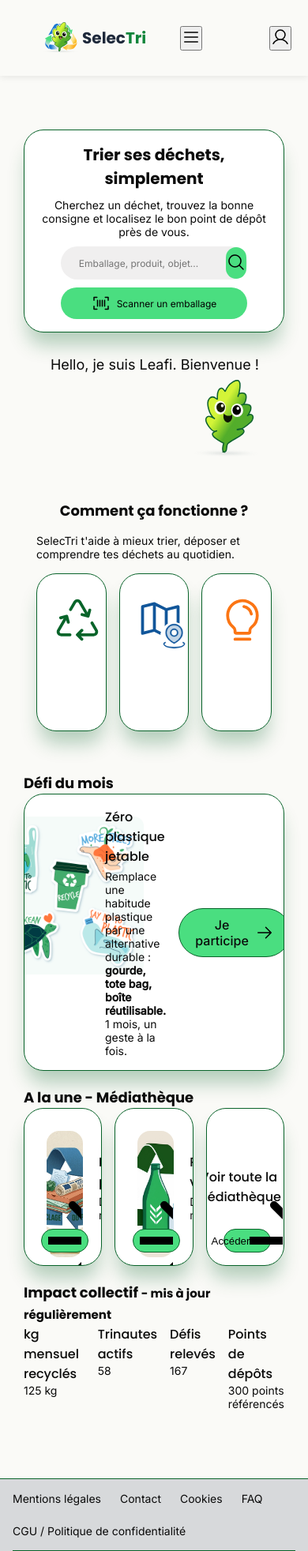
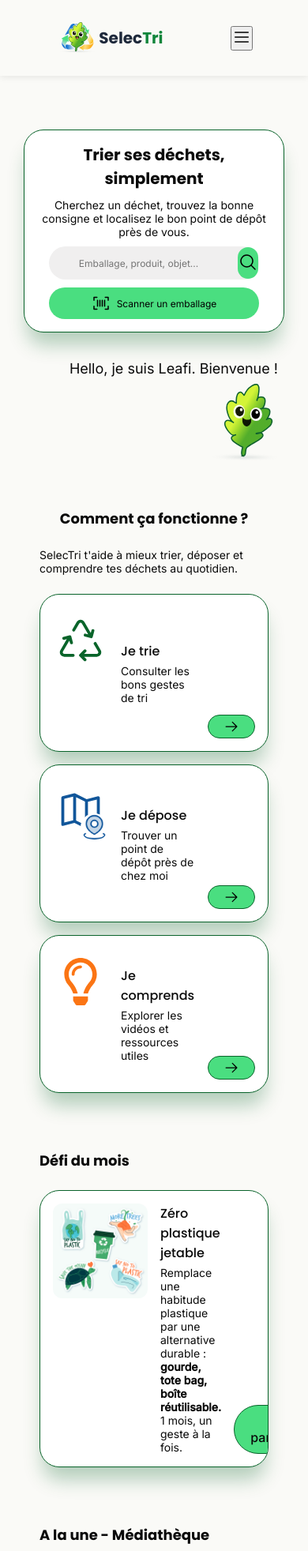
Before and after one commit to francheska-cmyk/SelecTri-site, a PHP site: page / in a window 390 px wide. Shown: the top 1964 px of the page at 79% size. Run offline with PHP 8.4, Linux system fonts and the light colour scheme.

Commit message:
finalisation css sans responsive

```diff
--- a/css/style.css
+++ b/css/style.css
@@ -40,11 +41,13 @@ html{
     font-size: 1.4rem; /*14px ÷ 16px = 0.875rem car 1rem=16px mais avec 62.5% sur html ça devient 1.4rem*/
     display: flex;
     flex-direction: column;
-    gap:24px ;
+    gap:2.4rem ;
+    min-height: 100vh;
 }
 
 main{
     margin: 1rem;
+    flex: 1;
 }
 
 h1, h2, h3, h4{
@@ -111,7 +112,6 @@ header{
     justify-content: space-around;
     align-items: center;
     margin: 1em;
-    width: 100%;
     height: 100%;
     padding: 0.5em;
     margin-bottom: 1em;
@@ -224,7 +221,7 @@ nav a{
     align-self: center;
     border: none;
     border-radius: 50px;
-    width : 80%;
+    width : 90%;
     min-height: 4rem; /*pour éviter débordement contenu*/
     gap : 0.8rem;
     padding: 0.1rem;
@@ -270,16 +267,14 @@ background-color: var(--selc-bg-btnCTA);
 /*================================HERO-leafi=========================*/
 .hero {
     margin: 2rem;
-    position: relative;
 }
 
 .hero-leafi {
-    bottom: 0;
-    margin-right: 2.4rem;
     display: flex;
     flex-direction: column;
     align-items: flex-end;
     gap: 0.4rem;
+    padding: 0.5rem 0;
 }
 
 .hero-leafi img {
@@ -288,70 +283,32 @@ background-color: var(--selc-bg-btnCTA);
 }
 
 .hero-leafi p {
-    /* background-color: var(--selc-bg-card);
-    border: 1px solid var(--selc-brd-card);
-    border-radius: 16px; */
     padding: 0.5rem 0.8rem;
     font-size: 1.8rem;
 }
 
 
 /*=======================================================SECTION- Comment ça marche=====================================================*/
-/* .bloc {
+
+.info {
+    align-items: center;
+}
+
+/* .card-info {
+    display: flex;
+    flex-direction: row;
+    gap: 1.6rem;
+    width: 100%;
+} */
+
+/*version mobile-first de .card-info*/
+.card-info {
     display: flex;
     flex-direction: column;
-    align-items: center;
-    gap: 1.6rem;
-    padding: 1.6rem;
-}
-
-.blc-info {
-    display: flex;
-    flex-direction: column;
-    align-items: flex-start;
-    gap: 1.6rem;
-    padding: 1.6rem;
-}
-
-.card-info {
-    display: flex;
-    flex-direction: row;
-    justify-content: space-between;
     gap: 1.6rem;
     width: 100%;
 }
 
-.card-article {
-    background-color: var(--selc-bg-card);
-    padding: 1.6rem;
-    border: solid 1px var(--selc-brd-card);
-    border-radius: 25px;
-    display: flex;
-    flex : 1; /*chaque carte prend une par égale, meme largeur*/
-    /*flex-direction: column;
-    align-items: flex-start;
-    justify-content: flex-start;
-    gap: 1.6rem;
-} */
-
-.info {
-    display: flex;
-    flex-direction: column;
-    align-items: center;
-    gap: 1.6rem;
-    padding: 3.2rem 1.6rem;
-    margin: 2rem;
-}
-
-.card-info {
-    display: flex;
-    flex-direction: row;
-    gap: 1.6rem;
-    width: 100%;
-    /* margin: 2rem; */
-    /* flex: 1; */
-    /*pour que la taille des enfants (card-article) suit qd la card-info grandit ou reduit. flex-grow, shrink et basis (0% ici)*/
-}
 
 .card-article {
     background-color: var(--selc-bg-card);
@@ -361,11 +318,7 @@ background-color: var(--selc-bg-btnCTA);
     display: grid;
     grid-template-columns: auto 1fr auto;
     align-items: center;
-    flex: 1;
-    /* display: flex;
-    flex-direction: column;
-    align-items: flex-start;
-    justify-content: space-between; */
+    flex: 1; /*pour que la taille des enfants (card-article) suit qd la card-info grandit ou reduit. flex-grow, shrink et basis (0% ici)*/
     gap: 1.6rem;
     box-shadow: rgb(9, 99, 42, 0.30) 0px 20px 25px -5px;
     position : relative; /*pour avoir mon bouton toujours au meme endroit dans la card*/
@@ -422,29 +375,18 @@ background-color: var(--selc-bg-btnCTA);
     flex-direction: column;
     gap: 0.4rem;
     align-self: center; /*titre centré dans sa colonne*/
-    /* flex: 1; */
 }
- /*.card-article img:first-child {
-    width: 6rem;
-    height: 6rem; */
-    /* background-image: #09632A;
-    flex-shrink: 0; */
-    /* pour empecher mon icone de rétrécir
-} */
+
 .btn-arrow {
-    /* position: absolute; */
-    /* bottom: 1.6rem;
-    right: 1.6rem; */
     background-color: var(--selc-bg-btnCTA);
     border : 1.5px solid var(--selc-brd-btnCTA);
     border-radius: 50px;
-    /* padding: 0.8rem; */
     width: 6rem;
     height: 3rem;
     display: flex;
     align-self: flex-end;
     align-items: center;
-    justify-content: center; /*centr!e la flèche dans le button,  %M§O */
+    justify-content: center; /*centr!e la flèche dans le button*/
     flex-shrink: 0;
     cursor: pointer;
 }
@@ -452,13 +394,7 @@ background-color: var(--selc-bg-btnCTA);
     width: 2rem;
     height: 2rem;
 }
-
-
 /*=======================================================SECTION- Défi=========================================================*/
-
-.info-defi{
-    margin: 2rem;
-}
 .info-defi .card-article {
     display: grid ;
     grid-template-columns: auto 1fr auto;
@@ -470,157 +406,165 @@ background-color: var(--selc-bg-btnCTA);
     max-width: 60rem; */
 }
 
-/* .info-defi .card-icone {
+.info-defi .card-icone {
     border:none;
     padding: 0;
-    width: 8rem;
-    height: 8rem;
-    flex-shrink: 0;
-} */
+    width : 12rem;
+    height : 12rem;
+}
 
 .info-defi .card-icone img {
-    width: 20rem;
-    height: 20rem;
     object-fit: cover;
     border-radius: 12px;
 }
 
-.btn-defi {
+.btn-defi,
+.btn-media {
     display: flex;
-    align-items: center;
+    align-items: center; /*aligne contenu intérieur btn, centré verticalement*/
+    align-self: flex-end; /*positonne btn dans conteneur parent*/
     gap:0.8rem;
 }
 
 
 /*=======================================================SECTION- MEDIATHEQUE=========================================================*/
-
-.info-media{
-    margin: 2rem;
-}
-.info-media .card-info {
+/* .info-media .card-info {
     display: flex;
     flex-direction: row;
     gap: 1.6rem;
+} */
+
+.card-media{
+    background-color: var(--selc-bg-card);
+    /* padding: 1.6rem; */
+    border: solid 1px var(--selc-brd-card);
+    border-radius: 25px;
+    display: flex ;
+    flex-direction: column;
+    /* align-items: center; */
+    flex: 1; /*pour que la taille des enfants (card-article) suit qd la card-info grandit ou reduit. flex-grow, shrink et basis (0% ici)*/
+    gap: 1.6rem;
+    box-shadow: rgb(9, 99, 42, 0.30) 0px 20px 25px -5px;
+    position : relative; /*pour avoir mon bouton toujours au meme endroit dans la card*/
+    max-height: 30rem;
+    overflow: hidden; /*empêche le button flèche de sortir de la card*/
+    max-width: 60rem;
+    /* gap: 0.8rem; */
+    /* position: relative; */
+    /* overflow: hidden; */
 }
 
-.info-media .card-article {
-    flex: 1;
-    flex-direction: column;
-    gap: 0.8rem;
-    position: relative;
-    overflow: hidden;
+.card-media .card-titre{
+    margin: 0.5rem 2rem 2.5rem;
+    align-self: stretch;
 }
 
-/* Image de couverture vidéo */
-.info-media .card-article img {
-    width: 100%;
-    height: 16rem;
-    object-fit: cover;
-    border-radius: 16px;
+.card-media .btn-arrow{
+    position: absolute; /*eviter sort de la card*/
+    bottom: 1rem; /*pour garder btn en bas*/
+    right: 3rem; /*decaler de la bordure droite*/
+    /* margin: 0; */
+}
+/*pour avoir voir toute la médiathèque centre*/
+.card-media:last-child{
+    display: flex;
+    flex-direction: column;
+    justify-content: center;
+    align-items: center;
+    text-align: center;
+    grid-template-columns: none;
 }
 
-/* Bouton flèche en bas à droite */
-.info-media .card-article button {
-    position: absolute;
-    bottom: 1.6rem;
-    right: 1.6rem;
-    background-color: var(--selc-bg-btnCTA);
-    border: 1.5px solid var(--selc-brd-btnCTA);
-    border-radius: 50px;
-    padding: 0.8rem;
+.card-media:last-child .card-titre {
+    margin: 0;
+    align-self: center;
+    text-align: center;
+}
+
+.card-media:last-child .btn-principal {
+    align-self: center;
+}
+.media-vignette{
+    width: 100%;
+    height: 20rem;
+    object-fit: cover;
+    /* border-radius: 16px 16px 0 0; */
+}
+
+/*=======================================================SECTION- IMPACT=========================================================*/
+
+.info-impact{
+    display: flex;
+    flex-direction: column;
+    gap: 2.4rem;
+    margin: 2rem 1rem 1.6rem 1rem;
+    padding: 2rem;
+}
+.impact {
+    display: flex;
+    flex-direction: column;
+    gap: 1.6rem;
+    width: 100%;
+}
+.card-impact {
+    background-color: var(--selc-bg-card);
+    border: solid 1px var(--selc-brd-card);
+    border-top:4px solid var(--selc-bg-btnSEC) ;
+    border-radius: 16px;
+    padding: 2.2rem 1.4rem;
+    flex: 1;
+    display: flex;
+    flex-direction: column;
+    align-items: center;
+    text-align: center;
+    gap: 1.6rem;
+    /* Pas d'ombre forte car carte non cliquable */
+    box-shadow: 0 2px 8px rgba(0, 0, 0, 0.06);
+}
+
+.card-impact h3 {
+    font-size: 1.4rem;
+    font-weight: 300;
+    color: var(--selc-linked-color);
+    text-transform: uppercase;
+    letter-spacing: 0.1rem;
+}
+
+.card-impact p {
+    font-size: 2.8rem;
+    font-weight: 500;
+    font-family: "Poppins", sans-serif;
+    color: var(--selc-brd-card); /* vert forêt */
+}
+
+/*=======================================POUR LES TRANSITIONS SUR LES CARTES=====================*/
+
+.card-article{
+    transition : transform 0.2s ease, box-shadow 0.2s ease;
+}
+
+.card-article:hover{
+    transform: translateY(-4px);
+    box-shadow: rgb(9, 99, 42, 0.40) 0px 25px 30px -5px;
     cursor: pointer;
 }
 
-/* Carte "Voir toute la médiathèque" */
-.info-media .card-article:last-child {
-    justify-content: center;
-    align-items: center;
-    text-align: center;
-    min-height: 20rem;
+/*=======================================Espace vertical entre les sections=====================*/
+.info, .info-defi,.info-media {
+    display: flex;
+    flex-direction: column;
+    gap: 2.4rem;
+    margin: 3.2rem 2rem;
+    padding: 2rem;
 }
 
-/*=======================================================SECTION- IMPACT=========================================================*/
-/* .impact{
-    display: flex;
-    flex-direction: row;
-    align-self: flex-start;} */
-
-
-    /* align-content: center;
-    justify-content: space-between; */
-
-
-/* .impact .card-article{
-    margin: 0.5rem 0.8rem;
-} */
-.info-impact{
-    margin: 2rem;
-}
-.impact {
-    display: flex;
-    flex-direction: row;
-    gap: 1.6rem;
-    width: 100%;
-}
-
-.impact .card-article {
-    flex: 1;
-    align-items: center;
-    text-align: center;
-    margin: 0;
-}
-
-.impact .card-article p {
-    font-size: 2.4rem;
-    font-weight: 700;
-    font-family: "Poppins", sans-serif;
-}
 
 /*===================================================================FOOTER==========================================================*/
-/* footer{
-    padding: 0.5em;
-    margin-top: 1em; */
-    /* margin-left: 1em;
-    margin-right: 1em; */
-    /* width: 100%; */
-    /* min-height: 100vh; pour avoir footer tjrs en bas. mias ne fonctionne pas avec mon site */
-    /* background-color: rgb(74, 95, 105, 0.2);
-    border-top: solid 1px rgb(74, 95, 105);
-    display: flex;
-    justify-content: space-between;
-} */
-
-/* footer nav{
-    display: flex;
-    justify-content: space-around;
-    margin: auto;
-    width: 100%;
-    height: 100%;
-    padding: 0.5em;
-    margin-bottom: 1em;
-}
-
-footer nav ul{
-    list-style: none;
-    padding: 0px;
-    margin: 0px;
-    display: flex;
-    gap : 10px;
-} */
-
-/* footer nav li{
-    align-self: center;
-    text-align: center;
-    color: var(--selc-text-color);
-    font-family: "poppins",sans-serif;
-    font-size: 1rem; 1rem = 16px par défaut pour ts nav, 1.125=18px. rem : relatif taille de base du nav. mais devient 1.8rem avec modif HTML
-} */
 footer {
-    padding: 1.6rem;
+    padding:2rem ;
     margin-top: 3.2rem;
     background-color: rgb(74, 87, 105, 0.2);
-    border-top: solid 1px var(--selc-brd-card);
-    text-align: center;
+    /* border-top: solid 1px var(--selc-brd-card); */ /*à retirer pour l'instant, surcharge moins*/
 }
 
 footer nav ul {
@@ -630,6 +574,7 @@ footer nav ul {
     display: flex;
     gap: 2.4rem;
     flex-wrap: wrap;
+    justify-content:center;
 }
 
 footer nav li {
--- a/index.html
+++ b/index.html
@@ -9,7 +9,10 @@
     <link href="https://fonts.googleapis.com/css2?family=Inter:wght@400;500&family=Poppins:wght@500;700&display=swap"
         rel="stylesheet">
     <link rel="stylesheet" href="css/style.css">
-    <link rel="icon" type="image/svg" href="images/identite_site/favicon1.svg">
+    <!-- <link rel="icon" type="image/svg+xml" href="images/identite_site/favicon1.svg"> -->
+    <link rel="icon" type="image/jpg" sizes="38x53" href="images/identite_site/g11.jpg">
+    <link rel="apple-touch-icon" href="images/identite_site/apple-touch-favicon.png">
+
     <title>SelecTri - trier ses déchets, simplement </title>
 </head>
 
@@ -33,12 +36,10 @@
             <button class="btn-menu" aria-label="Ouvrir le menu">
                 <img src="images/UI_icone/menu-burger.svg" alt="">
             </button>
-            <a href="#"><button class="btn-principal" id="header-btn" type="button">Me connecter</button>
-            </a>
-            <a href="#">
-                <button class="btn-user" aria-label="Se connecter"><img src="images/UI_icone/user.svg" al=""></button>
-            </a>
-
+            <button class="btn-principal" id="header-btn" type="button">Me connecter
+            <!-- </button>
+            <button class="btn-user" aria-label="Se connecter"><img src="images/UI_icone/user.svg" alt="">
+            </button> ajouter le compte dans le menu burger-->
         </nav>
     </header>
     <main>
@@ -94,7 +95,7 @@
                 </article>
                 <article class="card-article">
                     <div class="card-icone icone-media">
-                        <img src="images/UI_icone/lightbulb (1).svg" alt="icone d'une ampoule">
+                        <img src="images/UI_icone/lightbulb-3.svg" alt="icone d'une ampoule">
                     </div>
                     <div class="card-titre">
                         <h3>Je comprends</h3>
@@ -112,13 +113,13 @@
             <div class="card-info">
                 <article class="card-article">
                     <div class="card-icone">
-                        <img src="images/illustrations/plastic-free.jpg"
-                            alt="image du recyclage du papier">
+                        <img src="images/illustrations/plastic-free.jpg" alt="image du recyclage du papier">
                     </div>
                     <div class="card-titre">
                         <h3>Zéro plastique jetable</h3>
-                        <p> Remplace une habitude plastique par une alternative durable : <strong>gourde, tote bag, boîte
-                            réutilisable.</strong>
+                        <p> Remplace une habitude plastique par une alternative durable : <strong>gourde, tote bag,
+                                boîte
+                                réutilisable.</strong>
                             1 mois, un geste à la fois.</p>
                     </div>
                     <button class="btn-principal btn-defi" aria-label="Partciper au défi mensuel"> Je participe
@@ -131,11 +132,9 @@
         <section class="info-media">
             <h2>A la une - Médiathèque</h2>
             <div class="card-info">
-                <article class="card-article">
-                    <div class="card-icone">
-                        <img src="images/illustrations/image-recycled-papier.png"
-                            alt="image de la video recyclage papier">
-                    </div>
+                <article class="card-media">
+                    <img src="https://img.youtube.com/vi/ID_VIDEO/maxresdefault.jpg" alt="Vignette recyclage papier"
+                        class="media-vignette">
                     <div class="card-titre">
                         <h3>Recyclage papier</h3>
                         <p>Durée : 2 min 20</p>
@@ -143,13 +142,10 @@
                     <button class="btn-arrow" aria-label="Voir plus d'informations sur la vidéo de recylage papier ">
                         <img src="images/UI_icone/arrow-right.svg" alt="">
                     </button>
-
                 </article>
-                <article class="card-article">
-                    <div class="card-icone">
-                        <img src="images/illustrations/image-recycled-glass.jpg"
-                            alt="image de la video recyclage verre">
-                    </div>
+                <article class="card-media">
+                    <img src="https://img.youtube.com/vi/ID_VIDEO/maxresdefault.jpg" alt="Vignette recyclage verre"
+                        class="media-vignette">
                     <div class="card-titre">
                         <h3>Recyclage verre</h3>
                         <p>Durée : 3 min 15</p>
@@ -158,11 +154,12 @@
                         <img src="images/UI_icone/arrow-right.svg" alt="">
                     </button>
                 </article>
-                <article class="card-article">
+                <article class="card-media">
                     <div class="card-titre">
                         <h3>Voir toute la Médiathèque</h3>
                     </div>
-                    <button class="btn-arrow" aria-label="Accéder à tout le contenu de la mediathèque"> Accéder
+                    <button class="btn-principal btn-media" aria-label="Accéder à tout le contenu de la mediathèque">
+                        Accéder
                         <img src="images/UI_icone/arrow-right.svg" alt="">
                     </button>
                 </article>
@@ -180,7 +177,7 @@
                     <h3>kg mensuel recyclés</h3>
                     <p>125 kg</p>
                 </div>
-                <div class="card-imapct">
+                <div class="card-impact">
                     <h3>Trinautes actifs</h3>
                     <p>58</p>
                 </div>
@@ -218,7 +215,7 @@
         </div>
 
     </footer>
-    <script src="main.js"></script>
+    <script src="js/main.js"></script>
 </body>
 
 </html>
```
Also changed, not shown: other parts of css/style.css (+38 -17 lines), images/UI_icone/lightbulb-2.svg (added), images/UI_icone/lightbulb-3.svg (added), images/identite_site/apple-touch-favicon.png (added), images/identite_site/favicon-96x96.png (added), images/identite_site/favicon1.jpg (added), images/identite_site/favicon1.png (added), images/identite_site/favicon1.svg, images/identite_site/favicon3.jpg (added), images/identite_site/g11.jpg (added), images/identite_site/leafi-logo (Petit).png (added), js/main.js (added), main.js (deleted).
